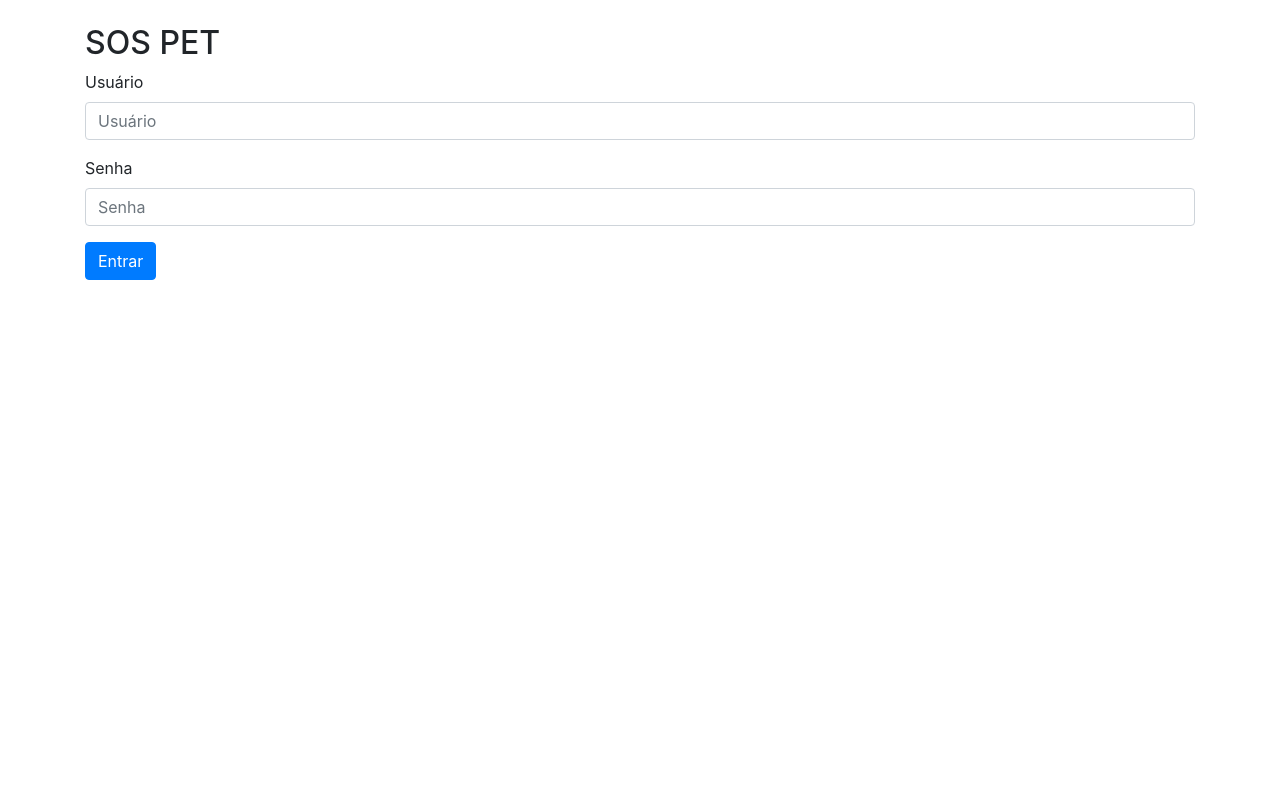
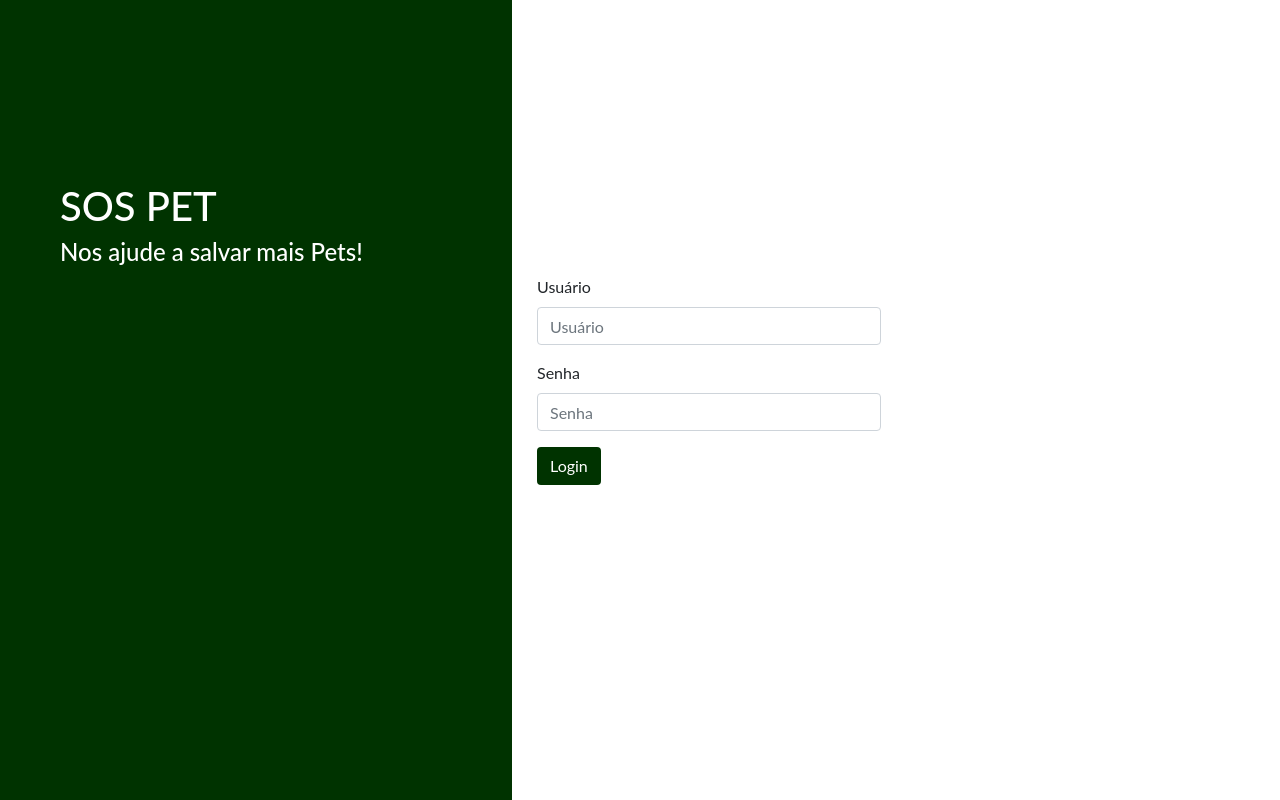
Before and after one commit to LucasBortolazzo/pbpet, a Django app: page /login/ in a window 1280 px wide. Run offline with Django 3.2, Linux system fonts and the light colour scheme; some libraries are stand-ins or nearby versions.

Commit message:
Update login.html

```diff
--- a/sospet/templates/login.html
+++ b/sospet/templates/login.html
@@ -1,43 +1,125 @@
+{% load static %}
 <!DOCTYPE html>
-<html lang="en">
+<html lang="pt-br">
+
 <head>
-  <title>SOS PET</title>
-  <meta charset="utf-8">
-  <meta name="viewport" content="width=device-width, initial-scale=1">
-  <link rel="stylesheet" href="https://maxcdn.bootstrapcdn.com/bootstrap/4.5.2/css/bootstrap.min.css">
-  <script src="https://ajax.googleapis.com/ajax/libs/jquery/3.5.1/jquery.min.js"></script>
-  <script src="https://cdnjs.cloudflare.com/ajax/libs/popper.js/1.16.0/umd/popper.min.js"></script>
-  <script src="https://maxcdn.bootstrapcdn.com/bootstrap/4.5.2/js/bootstrap.min.js"></script>
+    <meta charset="utf-8">
+    <meta name="viewport" content="width=device-width, initial-scale=1, shrink-to-fit=no">
+
+    <link rel="stylesheet" href="https://maxcdn.bootstrapcdn.com/bootstrap/4.4.1/css/bootstrap.min.css">
+    <link rel="stylesheet" href="https://maxcdn.bootstrapcdn.com/bootstrap/4.4.1/css/bootstrap.min.css">
+    <script src="https://ajax.googleapis.com/ajax/libs/jquery/3.5.1/jquery.min.js"></script>
+    <script src="https://cdnjs.cloudflare.com/ajax/libs/popper.js/1.16.0/umd/popper.min.js"></script>
+    <script src="https://maxcdn.bootstrapcdn.com/bootstrap/4.4.1/js/bootstrap.min.js"></script>
+    <link rel="stylesheet" href="{% static 'css/login.css' %}" >
+    <title>SOS PET</title>
 </head>
-<body>
 
-    <div class="container mt-4">
-        <form action="submit/", method="POST">
-            {% csrf_token %}
-            <h2>SOS PET</h2>
+<body class="d-flex flex-column">
+  <div class="sidenav">
+         <div class="login-main-text">
+            <h1>SOS PET<h1><h4>Nos ajude a salvar mais Pets!</h4>
+         </div>
+      </div>
+      <div class="main">
+         <div class="col-md-6 col-sm-12">
+            <div class="login-form">
+               <form action="submit/", method="POST">{% csrf_token %}
+                  <div class="form-group">
+                     <label>Usuário</label>
+                     <input type="text" class="form-control" placeholder="Usuário" name="username">
+                  </div>
+                  <div class="form-group">
+                     <label>Senha</label>
+                     <input type="password" class="form-control" placeholder="Senha" name="password">
+                  </div>
+                  {% if messages %}
+                      {% for message in messages %}
+                          <div class="alert alert-danger">{{ message }}</div>
+                      {% endfor %}
+                  {% endif %}
+                  <button type="submit" class="btn btn-green">Login</button>
+               </form>
+            </div>
+         </div>
+      </div>
 
-            <div class="form-group">
-                <label for="username">Usuário</label>
-                <input type="text", class="form-control" id="username" name="username" placeholder="Usuário">
-            </div>
+    <style>
+        body {
+            font-family: "Lato", sans-serif;
+        }
 
-            <div class="form-group">
-                <label for="password">Senha</label>
-                <input type="password", class="form-control" id="password" name="password" placeholder="Senha">
-            </div>
+        .main-head{
+            height: 150px;
+            background: #FFF;
+        }
 
-            <div>
-                {% for message in messages %}
-                <div class="alert alert-info">
-                    <strong>Falha de autenticação!</strong> {{message}}
-                </div>
-                {% endfor %}
+        .sidenav {
+            height: 100%;
+            background-color: #003300;
+            overflow-x: hidden;
+            padding-top: 20px;
+        }
 
-                <button type="submit" class="btn btn-primary">Entrar</button>
-            </div>
+        .main {
+            padding: 0px 10px;
+        }
 
-        </form>
-    </div>
+        @media screen and (max-height: 450px) {
+            .sidenav {padding-top: 15px;}
+        }
 
+        @media screen and (max-width: 450px) {
+            .login-form{
+                margin-top: 10%;
+            }
+
+            .register-form{
+                margin-top: 10%;
+            }
+        }
+
+        @media screen and (min-width: 768px){
+            .main{
+                margin-left: 40%;
+            }
+
+            .sidenav{
+                width: 40%;
+                position: fixed;
+                z-index: 1;
+                top: 0;
+                left: 0;
+            }
+
+            .login-form{
+                margin-top: 80%;
+            }
+
+            .register-form{
+                margin-top: 20%;
+            }
+        }
+
+        .login-main-text{
+            margin-top: 20%;
+            padding: 60px;
+            color: #fff;
+        }
+
+        .login-main-text h2{
+            font-weight: 300;
+        }
+
+        .btn-green {
+            background-color: #003300 !important;
+            color: #fff;
+            transition-duration: 0.4s;
+        }
+        .btn-green:hover {
+            background-color: green !important;
+            color: #fff;
+        }
+    </style>
 </body>
 </html>
```
